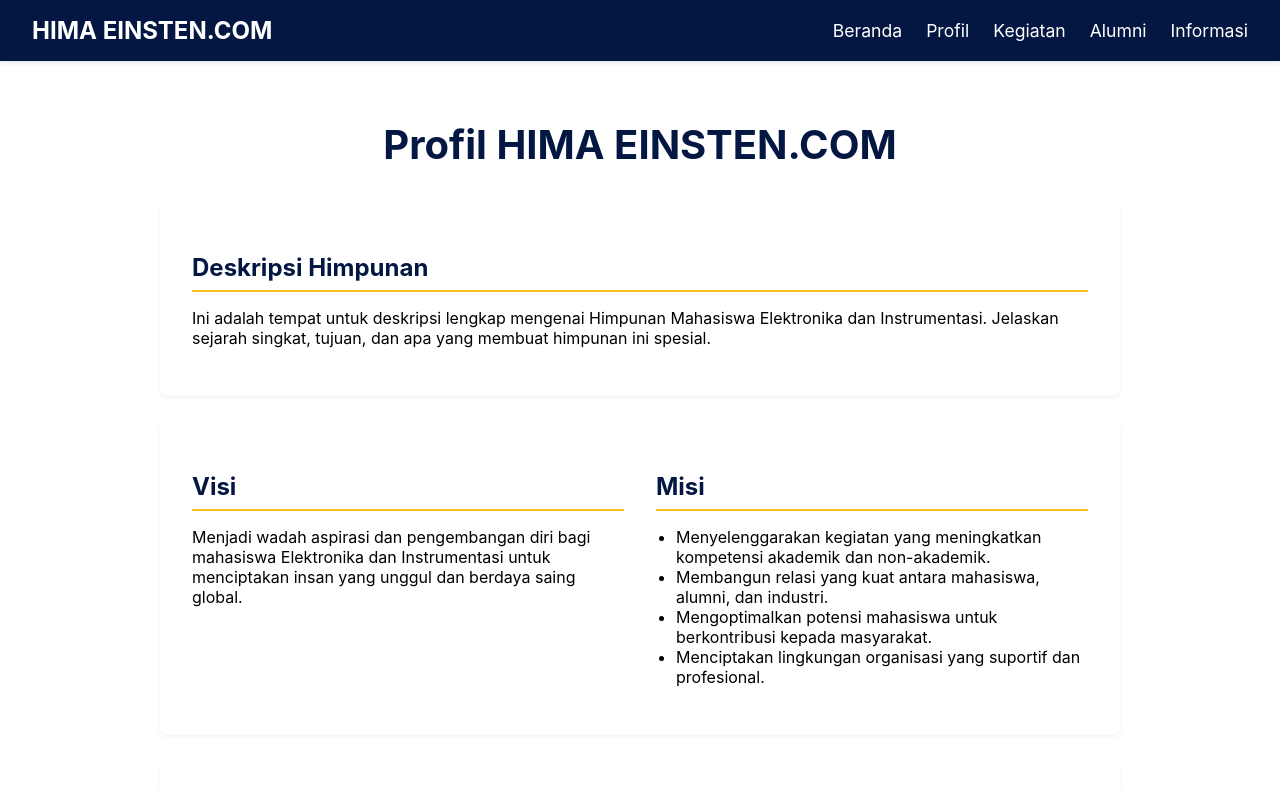
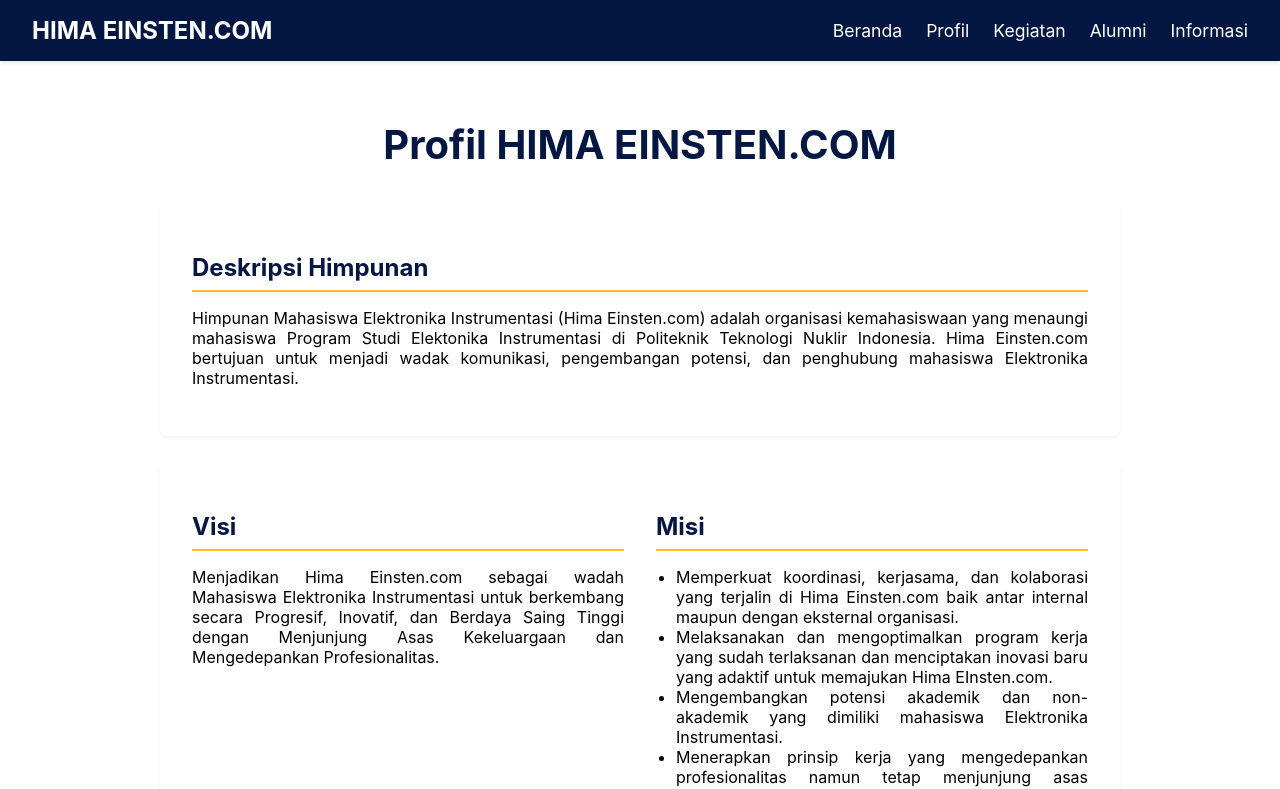
Before and after one commit to Hima-Einsten/einsten-web, a React (Create React App) app: page /profil in a window 1280 px wide. Shown: the top 789 px of the page. Built offline with nearby package versions, Linux system fonts and the light colour scheme; no server answers.

Commit message:
edit profil

```diff
--- a/src/pages/Beranda.css
+++ b/src/pages/Beranda.css
@@ -5,6 +5,7 @@
 .hero-section {
   text-align: center;
   padding: 4rem 2rem;
+  /* background-image: url('/src/assets/background.JPG'); */
   background-color: #8EACCD; /* Light Blue */
 }
 
--- a/src/pages/Profil.css
+++ b/src/pages/Profil.css
@@ -11,6 +11,7 @@
   margin-bottom: 1.5rem;
   border-radius: 8px;
   box-shadow: 0 2px 4px rgba(0,0,0,0.05);
+  text-align: justify;
 }
 
 .profil-section h2 {
--- a/src/pages/Profil.jsx
+++ b/src/pages/Profil.jsx
@@ -9,8 +9,9 @@
       <section className="profil-section">
         <h2>Deskripsi Himpunan</h2>
         <p>
-          {/* GANTI DENGAN DESKRIPSI LENGKAP HIMPUNAN ANDA */}
-          Ini adalah tempat untuk deskripsi lengkap mengenai Himpunan Mahasiswa Elektronika dan Instrumentasi. Jelaskan sejarah singkat, tujuan, dan apa yang membuat himpunan ini spesial.
+          Himpunan Mahasiswa Elektronika Instrumentasi (Hima Einsten.com) adalah organisasi kemahasiswaan yang menaungi mahasiswa Program Studi Elektonika
+          Instrumentasi di Politeknik Teknologi Nuklir Indonesia. Hima Einsten.com bertujuan untuk menjadi wadak komunikasi, pengembangan potensi, dan penghubung mahasiswa
+          Elektronika Instrumentasi.
         </p>
       </section>
 
@@ -18,18 +19,18 @@
         <div className="visi">
           <h2>Visi</h2>
           <p>
-            {/* GANTI DENGAN VISI HIMPUNAN ANDA */}
-            Menjadi wadah aspirasi dan pengembangan diri bagi mahasiswa Elektronika dan Instrumentasi untuk menciptakan insan yang unggul dan berdaya saing global.
+            Menjadikan Hima Einsten.com sebagai wadah Mahasiswa Elektronika Instrumentasi untuk berkembang secara
+            Progresif, Inovatif, dan Berdaya Saing Tinggi dengan Menjunjung Asas Kekeluargaan dan Mengedepankan Profesionalitas.
           </p>
         </div>
         <div className="misi">
           <h2>Misi</h2>
-          {/* GANTI DENGAN MISI HIMPUNAN ANDA */}
           <ul>
-            <li>Menyelenggarakan kegiatan yang meningkatkan kompetensi akademik dan non-akademik.</li>
-            <li>Membangun relasi yang kuat antara mahasiswa, alumni, dan industri.</li>
-            <li>Mengoptimalkan potensi mahasiswa untuk berkontribusi kepada masyarakat.</li>
-            <li>Menciptakan lingkungan organisasi yang suportif dan profesional.</li>
+            <li>Memperkuat koordinasi, kerjasama, dan kolaborasi yang terjalin di Hima Einsten.com baik antar internal maupun dengan eksternal organisasi.</li>
+            <li>Melaksanakan dan mengoptimalkan program kerja yang sudah terlaksanan dan menciptakan inovasi baru yang adaktif untuk memajukan Hima EInsten.com.</li>
+            <li>Mengembangkan potensi akademik dan non-akademik yang dimiliki mahasiswa Elektronika Instrumentasi.</li>
+            <li>Menerapkan prinsip kerja yang mengedepankan profesionalitas namun tetap menjunjung asas kekeluargaan.</li>
+            <li>Menciptakan anggota Hima Einsten.com yang memiliki karakter yang bertanggung jawab dan konsisten dalam berorganisasi.</li>
           </ul>
         </div>
       </section>
```
Also changed, not shown: 1 other file (tests, documents, lock files or other folders).
